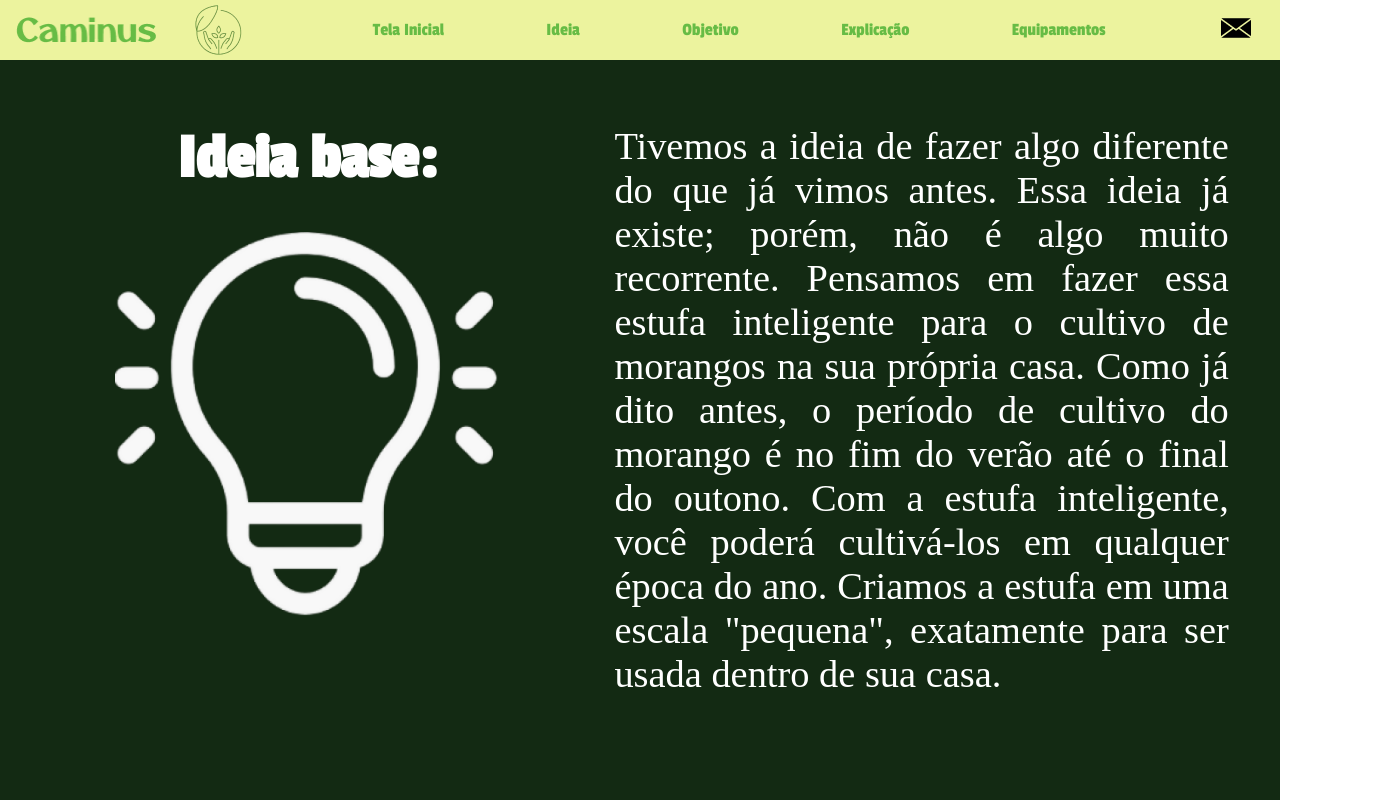
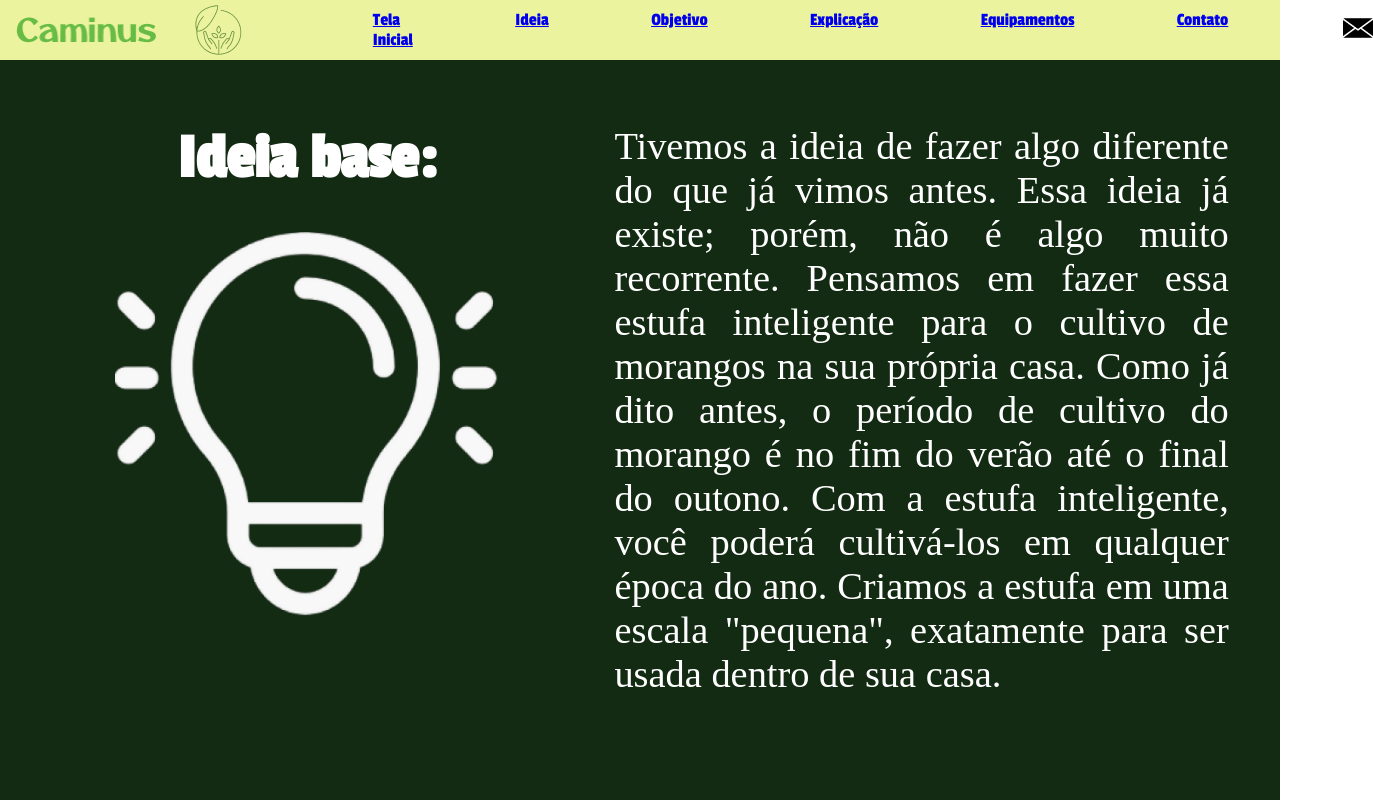
Before and after one commit to nananathann/caminus, a React (Vite) app: page /ideia in a window 1280 px wide. Shown: the top 800 px of the page, 1373 px wide, since content can reach past the window. Built offline with nearby package versions, Linux system fonts and the light colour scheme; a web font is replaced by a local one.

Commit message:
teste de funcionalidade dos links2

```diff
--- a/src/HTML/Header/Header.jsx
+++ b/src/HTML/Header/Header.jsx
@@ -62,11 +62,12 @@ function Header() {
                     <div id="navegacao">
                         <nav>
                             <ul>
-                                <li><a href={'/'}>Tela Inicial</a></li>
-                                <li><a href={'/ideia'}>Ideia</a></li>
-                                <li><a href={'/objetivo'}>Objetivo</a></li>
-                                <li><a href={'/explicacao'}>Explicação</a></li>
-                                <li><a href={'/equipamentos'}>Equipamentos</a></li>
+                            <Link to={'/'}>Tela Inicial </Link>
+                            <Link to={'/ideia'}>Ideia</Link>
+                            <Link to={'/objetivo'}>Objetivo</Link>
+                            <Link to={'/explicacao'}>Explicação</Link>
+                            <Link to={'/equipamentos'}>Equipamentos</Link>
+                            <Link to={'/contato'}>Contato</Link>
                             </ul>
                         </nav>
                     </div>
```
